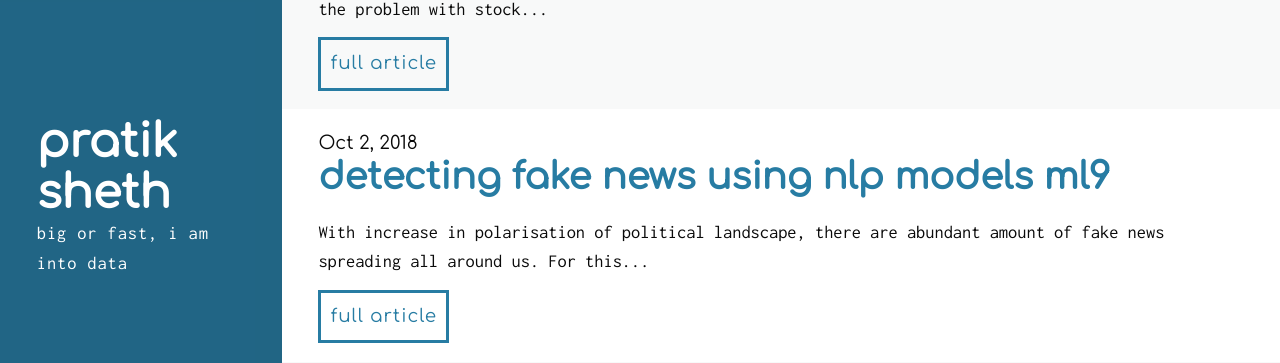
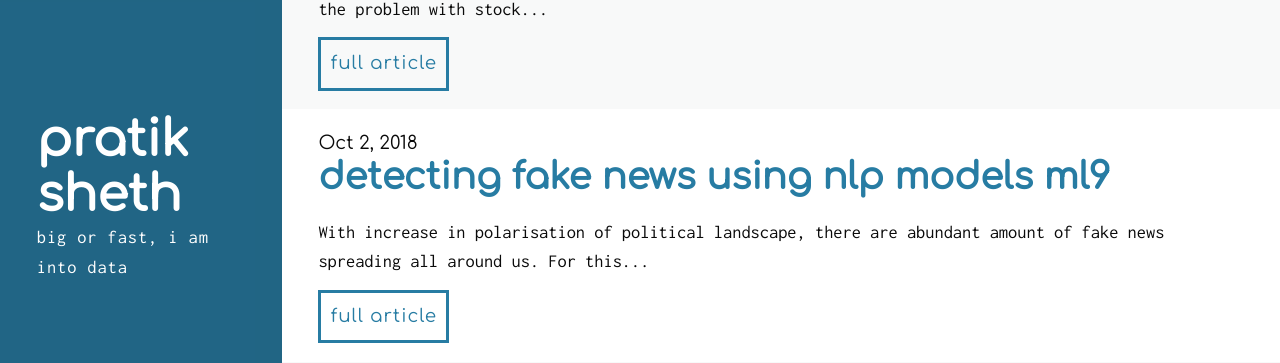
Before and after one commit to daftengineer/daftengineer.github.io, a Jekyll site: the page built from index.html, in a window 1280 px wide. Shown: the part 253-616 px from the top of the page. Built offline with Jekyll 4.4.1, drawn with Linux system fonts in a browser that asks for light colours; nearby versions of some CDN libraries; the list of posts is cut into pages by our own code.

Commit message:
Update _base.scss

```diff
--- a/_sass/_base.scss
+++ b/_sass/_base.scss
@@ -37,7 +37,7 @@
   }
 
   @media (min-width: $mq-sm) {
-    font-size: 90%;
+    font-size: 105%;
   }
 
   @media (min-width: $mq-md) {
@@ -65,7 +65,7 @@
 }
 
 h1 {
-  $fontSize: 2.5em;
+  $fontSize: 2.7em;
 
   @media (max-width: $mq-xs) {
      font-size: $fontSize - 2em;
```
